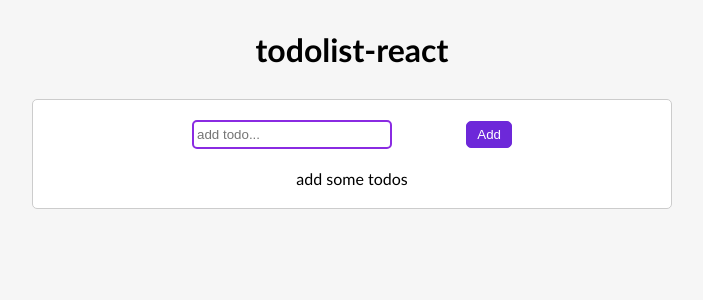
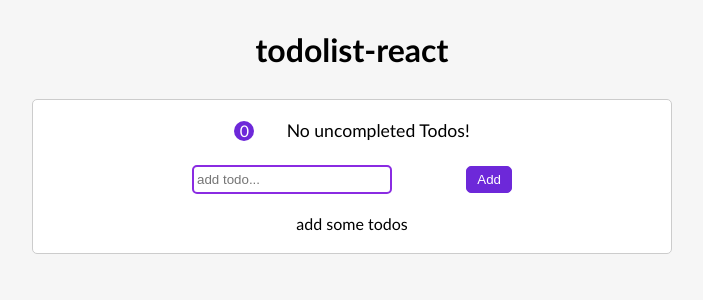
Before and after one commit to SepehrShapouri/Todolist-app, a React (Create React App) app in the folder todolist-app/: page / in a window 1280 px wide. Shown: the top 300 px of the page, without its empty margins (288-991 px from the left). Built offline with nearby package versions, Linux system fonts and the light colour scheme.

Commit message:
App navbar developed

```diff
--- a/todolist-app/src/components/App.css
+++ b/todolist-app/src/components/App.css
@@ -68,3 +68,23 @@ input:focus{
     color: #6d28d9;
     background-color: #fff;
 }
+.uncompletedCount{
+    display: flex;
+    margin-bottom: 1.5rem;
+    width: 300px;
+    justify-content: space-evenly;
+    align-items: center;
+}
+.uncompletedCount p{
+    font-size: 1.1rem;
+}
+.uncompletedBadge{
+    background-color: #6d28d9;
+    color: white;
+    width: 20px;
+    height: 20px;
+    display: flex;
+    justify-content: center;
+    align-items: center;
+    border-radius: 50%;
+}
--- /dev/null
+++ b/todolist-app/src/components/Navbar.js
@@ -0,0 +1,11 @@
+const Navbar = ({value}) => {
+    const uncompletedTodos = [...value]
+    const unccompletedTodosCount = uncompletedTodos.filter(todo => todo.isCompleted == false)
+    return (
+        <div className="uncompletedCount">
+            <span className="uncompletedBadge">{unccompletedTodosCount.length}</span><p>{unccompletedTodosCount.length ? "Todos are uncompleted" : "No uncompleted Todos!"}</p>
+        </div>
+     );
+}
+
+export default Navbar;
--- a/todolist-app/src/components/TodoApp.js
+++ b/todolist-app/src/components/TodoApp.js
@@ -1,6 +1,7 @@
 import { useState } from "react";
 import TodoForm from "./TodoForm";
 import TodoList from "./TodoList";
+import Navbar from "./Navbar";
 
 const TodoApp = () => {
   const [todos, setTodos] = useState([]);
@@ -39,6 +40,7 @@ const TodoApp = () => {
   };
   return (
     <div className="container">
+      <Navbar value={todos} />
       <TodoForm submitTodo={addTodo} />
       <TodoList
         todos={todos}
```
